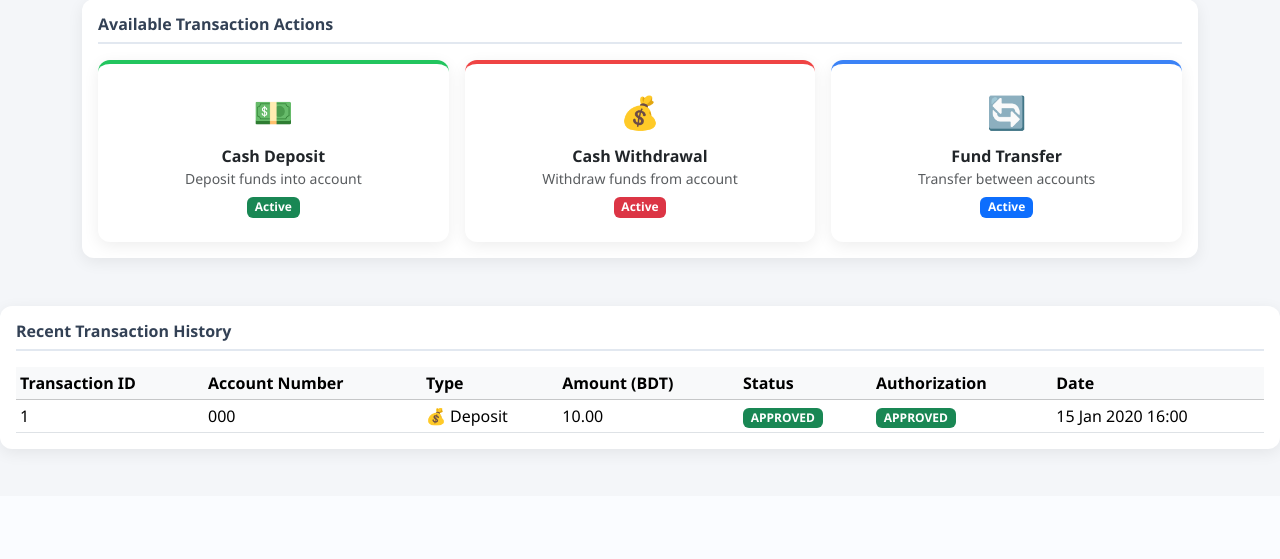
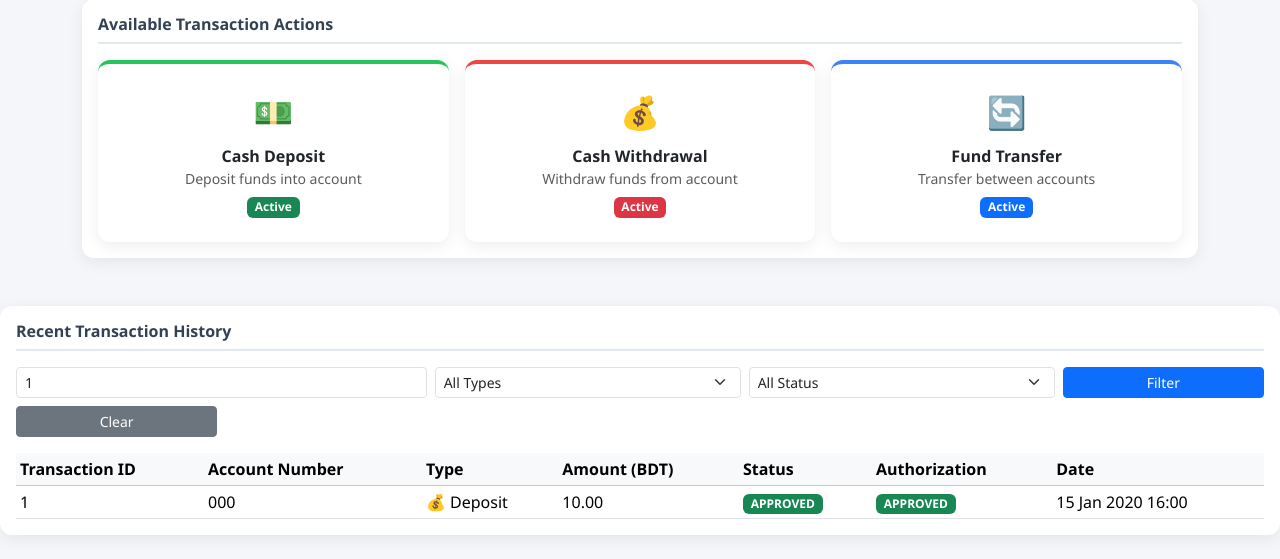
Before and after one commit to sanjid-hasan307/agrani-cbs-prototype, a Django app: template users/templates/users/dashboard_teller.html in a window 1280 px wide. Shown: the part 304-863 px from the top of the page. Before the commit the page ends 759 px from the top, so only its background shows below. Run offline with Django 5.2, Linux system fonts and the light colour scheme; tables that the repository leaves empty hold one stand-in row (values such as "Sample post"); the template is opened without the code that fills it: values that come from a table or form of the project are taken from there, most other values are stand-ins (such as "Sample title", 1, 10 or a date in 2020).

Commit message:
Added teller transaction filters and pagination

```diff
--- a/users/templates/users/dashboard_teller.html
+++ b/users/templates/users/dashboard_teller.html
@@ -111,7 +111,80 @@
      <div class="card info-card mb-4">
         <div class="card-body">
             <h2 class="section-header h6 mb-3">Recent Transaction History</h2>
+            <form method="GET" class="row g-2 mb-3">
+                <div class="col-md-4">
+                    <input
+                        type="text"
+                        name="account_number"
+                        class="form-control form-control-sm"
+                        placeholder="Account Number"
+                        value="{{ account_number }}">
+                </div>
 
+                <div class="col-md-3">
+                    <select
+                        name="transaction_type"
+                        class="form-select form-select-sm">
+
+                        <option value="">All Types</option>
+
+                        <option value="DEPOSIT"
+                        {% if transaction_type == "DEPOSIT" %}selected{% endif %}>
+                            Deposit
+                        </option>
+
+                        <option value="WITHDRAWAL"
+                        {% if transaction_type == "WITHDRAWAL" %}selected{% endif %}>
+                            Withdrawal
+                        </option>
+
+                        <option value="TRANSFER"
+                        {% if transaction_type == "TRANSFER" %}selected{% endif %}>
+                            Transfer
+                        </option>
+
+                    </select>
+                </div>
+
+
+                <div class="col-md-3">
+                    <select
+                        name="status"
+                        class="form-select form-select-sm">
+
+                        <option value="">All Status</option>
+
+                        <option value="PENDING"
+                        {% if status == "PENDING" %}selected{% endif %}>
+                            Pending
+                        </option>
+
+                        <option value="POSTED"
+                        {% if status == "POSTED" %}selected{% endif %}>
+                            Posted
+                        </option>
+
+                        <option value="REJECTED"
+                        {% if status == "REJECTED" %}selected{% endif %}>
+                            Rejected
+                        </option>
+
+                    </select>
+                </div>
+
+                <div class="col-md-2">
+                    <button class="btn btn-primary btn-sm w-100">
+                        Filter
+                    </button>
+                </div>
+
+                <div class="col-md-2">
+                    <a href="{% url 'dashboard_teller' %}"
+                      class="btn btn-secondary btn-sm w-100">
+                        Clear
+                    </a>
+                </div>
+            </form>
             {% if recent_transactions %}
             <div class="table-responsive">
                 <table class="table table-sm align-middle mb-0">
@@ -209,14 +282,48 @@
                     </tbody>
 
                 </table>
+                {% if recent_transactions.has_other_pages %}
+                <nav aria-label="Transaction pagination" class="mt-3">
+                    <ul class="pagination pagination-sm justify-content-center">
+
+                        {% if recent_transactions.has_previous %}
+                        <li class="page-item">
+                            <a class="page-link"
+                            href="?page={{ recent_transactions.previous_page_number }}{% if account_number %}&account_number={{ account_number }}{% endif %}{% if transaction_type %}&transaction_type={{ transaction_type }}{% endif %}{% if status %}&status={{ status }}{% endif %}">
+                                Previous
+                            </a>
+                        </li>
+                        {% endif %}
+
+
+                        <li class="page-item active">
+                            <span class="page-link">
+                                Page {{ recent_transactions.number }}
+                                of {{ recent_transactions.paginator.num_pages }}
+                            </span>
+                        </li>
+
+
+                        {% if recent_transactions.has_next %}
+                        <li class="page-item">
+                            <a class="page-link"
+                            href="?page={{ recent_transactions.next_page_number }}{% if account_number %}&account_number={{ account_number }}{% endif %}{% if transaction_type %}&transaction_type={{ transaction_type }}{% endif %}{% if status %}&status={{ status }}{% endif %}">
+                                Next
+                            </a>
+                        </li>
+                        {% endif %}
+
+                    </ul>
+                </nav>
+                {% endif %}
+
+
             </div>
-
             {% else %}
                 <p class="text-muted small mb-0">
                     No recent transactions found.
                 </p>
             {% endif %}
-
         </div>
     </div>
     <div class="modal fade" id="depositModal" tabindex="-1" aria-labelledby="depositModalLabel" aria-hidden="true">
```
Also changed, not shown: users/dashboard_views.py (+40 -6 lines).
